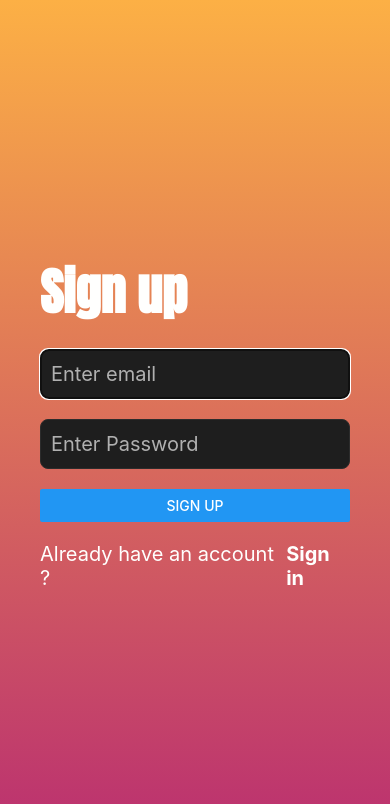
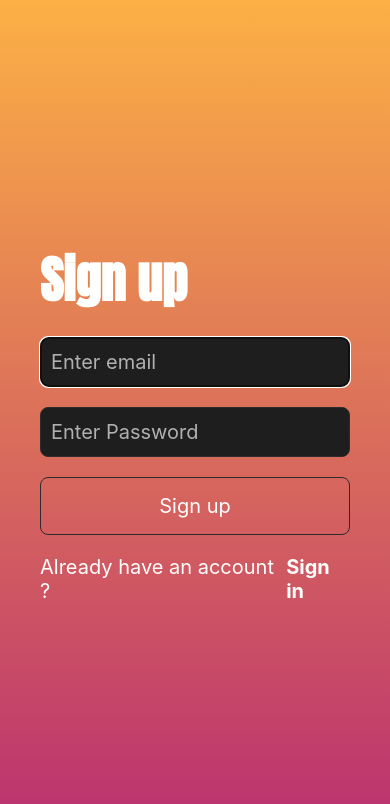
Before and after one commit to Marek-Kosmowski/rn-event-organizer, a React Native app: screen /Auth in a window 390 px wide. Shown: the top 804 px of the page. Built offline with nearby package versions, Linux system fonts and the light colour scheme; no server answers; what react-native-root-siblings would draw is missing.

Commit message:
Create custom button with styles

```diff
--- a/components/button.custom.js
+++ b/components/button.custom.js
@@ -1,5 +1,43 @@
+import { Pressable, StyleSheet, Text } from 'react-native';
+import { AppStyle } from '../utils/constants';
 
+export default function ButtonCustom(props) {
+  return (
+    <Pressable
+      onPress={props.onPress}
+      style={({ pressed }) => [
+        styles.button,
+        props.light && {
+          borderColor: pressed ? AppStyle.safflower : AppStyle.borderColor,
+        },
+      ]}
+    >
+      <Text
+        style={[
+          styles.buttonText,
+          props.light && {
+            color: '#fffffe',
+          },
+        ]}
+      >
+        {props.title}
+      </Text>
+    </Pressable>
+  );
+}
 
-export default function ButtonCustom(props){
-
-}
+const styles = StyleSheet.create({
+  button: {
+    borderWidth: 1,
+    height: 58,
+    borderRadius: 8,
+    justifyContent: 'center',
+    alignItems: 'center',
+    borderColor: AppStyle.borderColor,
+  },
+  buttonText: {
+    fontSize: 20,
+    //* color of the text might be changed, depending on future develomplent
+    color: AppStyle.paragraph,
+  },
+});
--- a/screens/auth.js
+++ b/screens/auth.js
@@ -10,6 +10,8 @@ import {
 import { LinearGradient } from 'expo-linear-gradient';
 import { AppStyle } from '../utils/constants';
 import { useState } from 'react';
+
+import ButtonCustom from '../components/button.custom';
 
 import { signUpUser, signInUser } from '../utils/user.firebase';
 
@@ -58,8 +60,12 @@ export default function AuthScreen() {
           value={password}
           onChangeText={(text) => setPassword(text)}
         />
-
-        <Button title={type ? 'Sign up' : 'Sign In'} onPress={handleAuth} />
+        <ButtonCustom
+          title={type ? 'Sign up' : 'Sign In'}
+          onPress={handleAuth}
+          light={true}
+        />
+        {/* <Button title={type ? 'Sign up' : 'Sign In'}  /> */}
 
         <Pressable
           style={{ flexDirection: 'row' }}
```
